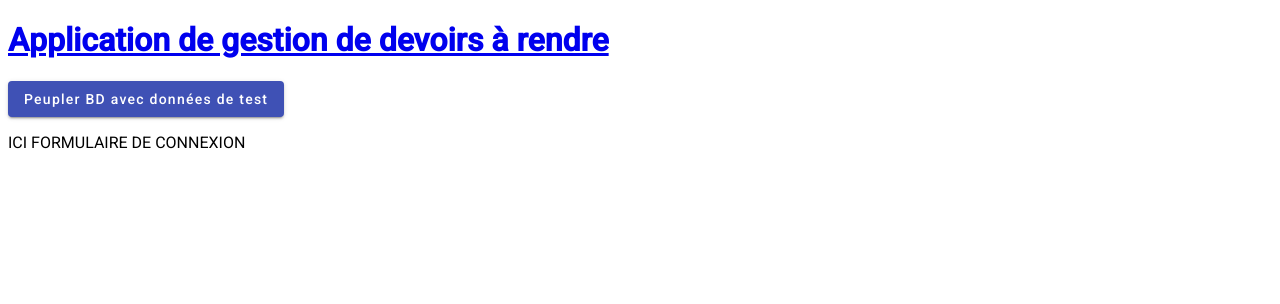
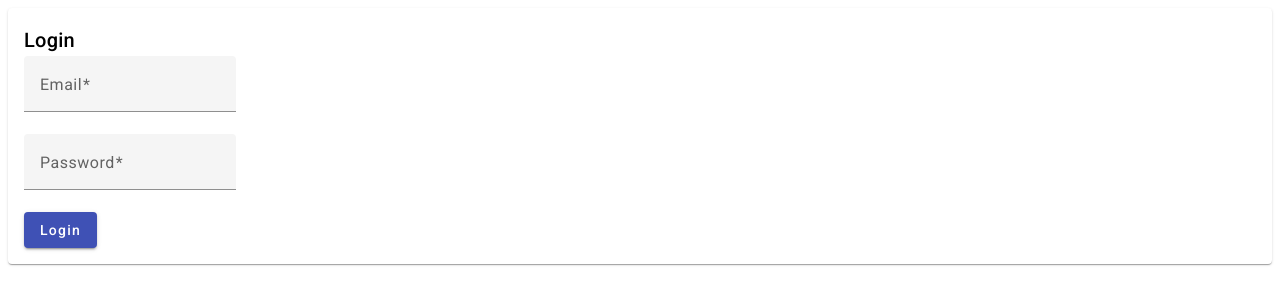
Before and after one commit to stephancj/Assignement-Management-Angular-MongoCloud-Front, an Angular app: page /login in a window 1280 px wide. Shown: the top 304 px of the page. Built offline with nearby package versions, Linux system fonts and the light colour scheme.

Commit message:
UPDT: add login page

```diff
--- a/angular.json
+++ b/angular.json
@@ -96,5 +96,8 @@
         }
       }
     }
+  },
+  "cli": {
+    "analytics": "846105cc-7907-48d6-a015-56ebcc1b68f5"
   }
 }
--- a/src/app/app.component.html
+++ b/src/app/app.component.html
@@ -1,4 +1,4 @@
-<h1>
+<!-- <h1>
     <nav>
         <a routerLink="/home">{{title}}</a>
     </nav>
--- a/src/app/app.module.ts
+++ b/src/app/app.module.ts
@@ -1,63 +1,70 @@
 import { NgModule } from '@angular/core';
 import { BrowserModule } from '@angular/platform-browser';
 
+import { HttpClientModule } from '@angular/common/http';
+import { BrowserAnimationsModule } from '@angular/platform-browser/animations';
+import { AppRoutingModule } from './app-routing.module';
 import { AppComponent } from './app.component';
-import { BrowserAnimationsModule } from '@angular/platform-browser/animations';
-import { HttpClientModule } from '@angular/common/http';
 
 import { MatButtonModule } from '@angular/material/button';
-import { MatIconModule } from '@angular/material/icon';
-import { MatDividerModule } from '@angular/material/divider';
-import { MatInputModule } from '@angular/material/input';
-import { MatFormFieldModule } from '@angular/material/form-field';
-import { MatDatepickerModule } from '@angular/material/datepicker';
-import { MatListModule } from '@angular/material/list';
 import { MatCardModule } from '@angular/material/card';
 import { MatCheckboxModule } from '@angular/material/checkbox';
+import { MatDatepickerModule } from '@angular/material/datepicker';
+import { MatDividerModule } from '@angular/material/divider';
+import { MatFormFieldModule } from '@angular/material/form-field';
+import { MatIconModule } from '@angular/material/icon';
+import { MatInputModule } from '@angular/material/input';
+import { MatListModule } from '@angular/material/list';
+import { MatPaginatorModule } from '@angular/material/paginator';
+import { MatSidenavModule } from '@angular/material/sidenav';
 import { MatSlideToggleModule } from '@angular/material/slide-toggle';
 import { MatTableModule } from '@angular/material/table';
-import { MatPaginatorModule } from '@angular/material/paginator';
+import { MatToolbarModule } from '@angular/material/toolbar';
 
+
+
+import { ScrollingModule } from '@angular/cdk/scrolling';
+import { FormsModule } from '@angular/forms';
+import { MatNativeDateModule } from '@angular/material/core';
+import { AddAssignmentComponent } from './assignments/add-assignment/add-assignment.component';
+import { AssignmentDetailComponent } from './assignments/assignment-detail/assignment-detail.component';
 import { AssignmentsComponent } from './assignments/assignments.component';
 import { RenduDirective } from './shared/rendu.directive';
-import { FormsModule } from '@angular/forms';
-import { MatNativeDateModule } from '@angular/material/core';
-import { AssignmentDetailComponent } from './assignments/assignment-detail/assignment-detail.component';
-import { AddAssignmentComponent } from './assignments/add-assignment/add-assignment.component';
-import { Routes, RouterModule } from '@angular/router';
-import { ScrollingModule } from '@angular/cdk/scrolling';
 
 import { EditAssignmentComponent } from './assignments/edit-assignment/edit-assignment.component';
-import { authGuard } from './shared/auth.guard';
+import { HomeComponent } from './home/home.component';
 import { LoginComponent } from './login/login.component';
+import { StudentsComponent } from './students/students.component';
+import { SubjectsComponent } from './subjects/subjects.component';
+import { TeachersComponent } from './teachers/teachers.component';
 
-const routes: Routes = [
-  {
-    path: '',
-    component: AssignmentsComponent
-  },
-  {
-    path: 'home',
-    component: AssignmentsComponent
-  },
-  {
-    path: 'add',
-    component: AddAssignmentComponent
-  },
-  {
-    path: 'assignments/:id',
-    component: AssignmentDetailComponent
-  },
-  {
-    path: 'assignments/:id/edit',
-    component: EditAssignmentComponent,
-    canActivate: [authGuard]
-  },
-  {
-    path: 'login',
-    component: LoginComponent
-  }
-]
+// const routes: Routes = [
+//   {
+//     path: '',
+//     component: AssignmentsComponent
+//   },
+//   {
+//     path: 'home',
+//     component: AssignmentsComponent
+//   },
+//   {
+//     path: 'add',
+//     component: AddAssignmentComponent
+//   },
+//   {
+//     path: 'assignments/:id',
+//     component: AssignmentDetailComponent
+//   },
+//   {
+//     path: 'assignments/:id/edit',
+//     component: EditAssignmentComponent,
+//     canActivate: [authGuard]
+//   },
+//   {
+//     path: 'login',
+//     component: LoginComponent
+//   }
+// ]
 @NgModule({
   declarations: [
     AppComponent,
@@ -66,18 +73,23 @@ const routes: Routes = [
     AssignmentDetailComponent,
     AddAssignmentComponent,
     EditAssignmentComponent,
-    LoginComponent
+    LoginComponent,
+    StudentsComponent,
+    TeachersComponent,
+    SubjectsComponent,
+    HomeComponent
   ],
   imports: [
+    AppRoutingModule,
     BrowserModule,
     BrowserAnimationsModule,
-    FormsModule, RouterModule.forRoot(routes),
+    FormsModule,
     HttpClientModule,
     MatNativeDateModule, ScrollingModule,
     MatButtonModule, MatIconModule, MatDividerModule,
     MatInputModule, MatFormFieldModule, MatDatepickerModule,
     MatListModule, MatCardModule, MatCheckboxModule, MatSlideToggleModule,
-    MatTableModule, MatPaginatorModule
+    MatTableModule, MatPaginatorModule, MatToolbarModule, MatSidenavModule
   ],
   providers: [],
   bootstrap: [AppComponent]
--- a/src/app/login/login.component.html
+++ b/src/app/login/login.component.html
@@ -1 +1,22 @@
-<p>ICI FORMULAIRE DE CONNEXION</p>
+<!-- login.component.html -->
+<mat-card>
+    <mat-card-header>
+        <mat-card-title>Login</mat-card-title>
+    </mat-card-header>
+
+    <mat-card-content>
+        <form>
+        <mat-form-field>
+            <mat-label>Email</mat-label>
+            <input matInput type="email" name="email" required>
+        </mat-form-field>
+        <br>
+        <mat-form-field>
+            <mat-label>Password</mat-label>
+            <input matInput type="password" name="password" required>
+        </mat-form-field>
+        <br>
+        <button mat-raised-button color="primary" (click)="login()">Login</button>
+        </form>
+    </mat-card-content>
+</mat-card>
--- a/src/app/login/login.component.ts
+++ b/src/app/login/login.component.ts
@@ -1,4 +1,7 @@
 import { Component } from '@angular/core';
+import { Router } from '@angular/router';
+import { AuthService } from '../shared/auth.service';
+
 
 @Component({
   selector: 'app-login',
@@ -7,4 +10,12 @@ import { Component } from '@angular/core';
 })
 export class LoginComponent {
 
+  constructor(private router: Router, private authService: AuthService) {}
+
+  login() {    // utilise l'authService pour se connecter
+    if(!this.authService.loggedIn) {
+      this.authService.logIn();
+      this.router.navigate(["/home"]);
+    }
+  }
 }
--- a/src/app/shared/assignments.service.ts
+++ b/src/app/shared/assignments.service.ts
@@ -1,9 +1,9 @@
+import { HttpClient } from '@angular/common/http';
 import { Injectable } from '@angular/core';
+import { Observable, catchError, forkJoin, map, of, tap } from 'rxjs';
 import { Assignment } from '../assignments/assignment.model';
-import { Observable, catchError, forkJoin, map, of, tap } from 'rxjs';
+import { bdInitialAssignments } from './data';
 import { LoggingService } from './logging.service';
-import { HttpClient } from '@angular/common/http';
-import { bdInitialAssignments } from './data';
 
 @Injectable({
   providedIn: 'root'
@@ -14,8 +14,8 @@ assignments:Assignment[] = []
   constructor(private loggingService:LoggingService,
     private http:HttpClient) { }
 
-    //uri_api = 'http://localhost:8010/api/assignments';
-    uri_api = 'https://mbds-madagascar-2022-2023-back-end.onrender.com/api/assignments';
+    uri_api = 'http://localhost:8010/api/assignments';
+    // uri_api = 'https://mbds-madagascar-2022-2023-back-end.onrender.com/api/assignments';
 
   getAssignments(page:number, limit:number):Observable<any> {
     // normalement on doit envoyer une requête HTTP
```
Also changed, not shown: src/app/app-routing.module.ts (added, +17 -0 lines).
